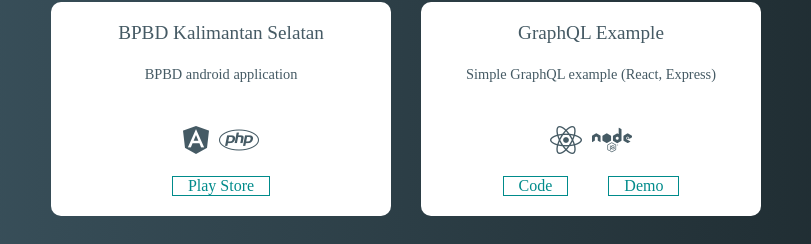
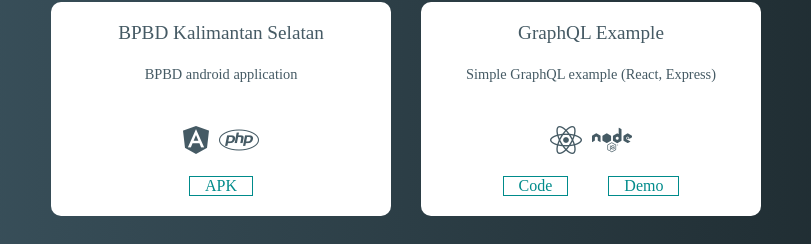
Before and after one commit to jackyrusly/jackyrusly.github.io, a React (Vite) app: page / in a window 1280 px wide. Shown: the part 2347-2591 px from the top of the page, without its empty margins (234-1045 px from the left). Built offline with nearby package versions, Linux system fonts and the light colour scheme; a web font is replaced by a local one.

Commit message:
Update BPBD Kalimantan Selatan

```diff
--- a/src/components/Portfolio/PortfolioData.js
+++ b/src/components/Portfolio/PortfolioData.js
@@ -21,7 +21,7 @@ export default [
     description: 'BPBD android application',
     icons: ['fab fa-angular fa-2x', 'fab fa-php fa-2x'],
     links: [
-      { text: 'Play Store', link: 'https://play.google.com/store/apps/details?id=com.jrusly.BPBD&hl=in' },
+      { text: 'APK', link: 'https://drive.google.com/open?id=168QKG_fji7RpZmjS_HCjMUl5bpdmbzDb' },
     ],
   },
   {
```
